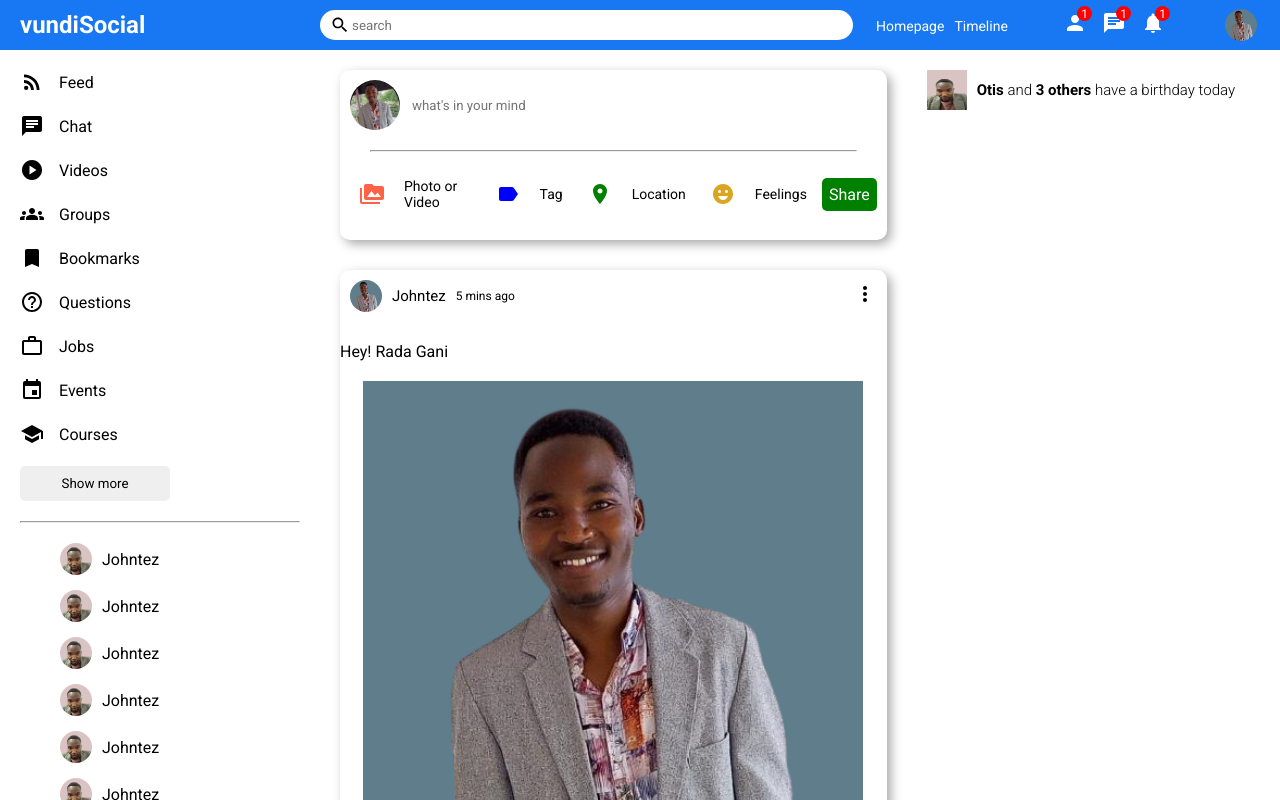
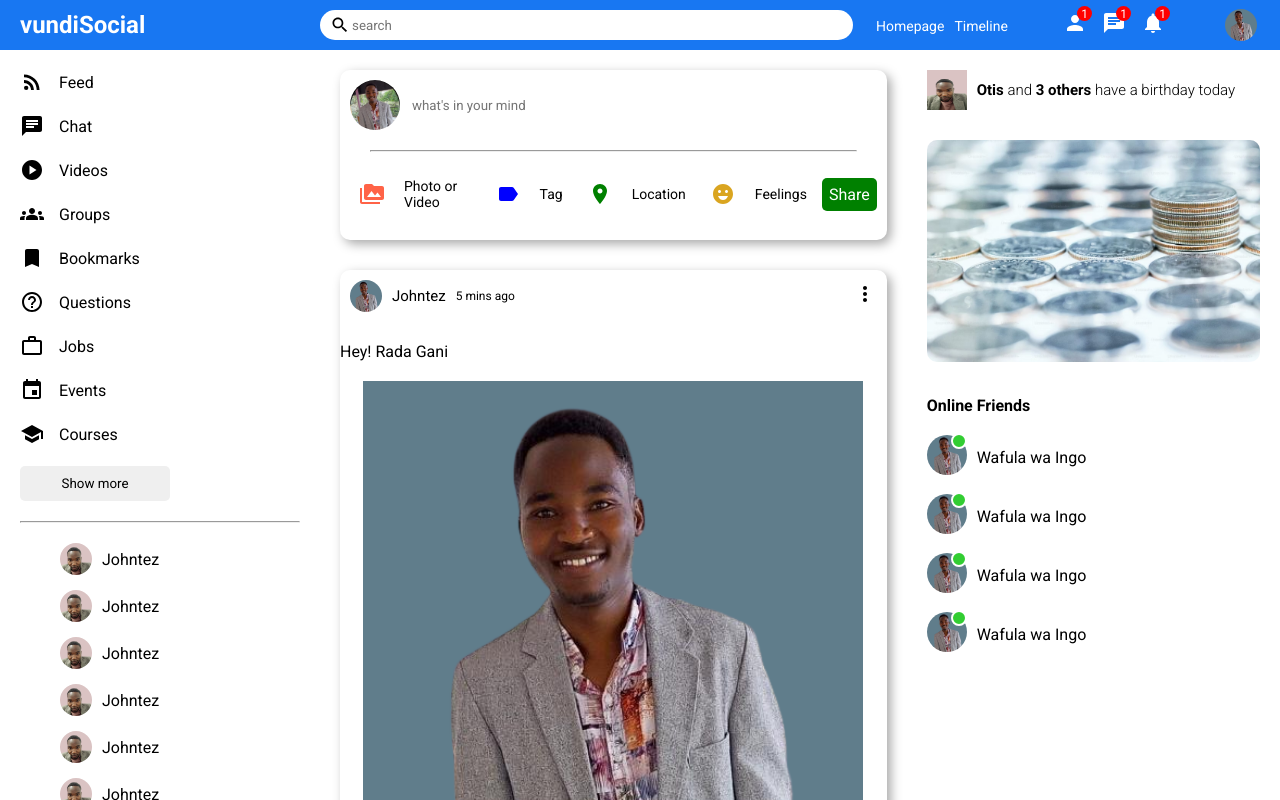
Before and after one commit to johnVundi/vundi-social, a React (Create React App) app: page / in a window 1280 px wide. Shown: the top 800 px of the page. Built offline with nearby package versions, Linux system fonts and the light colour scheme.

Commit message:
complete tasks

```diff
--- a/src/components/rightbar/Rightbar.jsx
+++ b/src/components/rightbar/Rightbar.jsx
@@ -11,6 +11,38 @@
           <b>Otis</b> and <b>3 others</b> have a birthday today
         </span>
       </div>
+      <img src="/assets/persons/ad.avif" alt="" className="rightbarAd" />
+      <h4 className="rightbarTitle"> Online Friends</h4>
+      <ul className="rightbarFriendsList">
+        <li className="rightbarFriend">
+          <div className="rightbarProfileImgContainer">
+            <img src="assets/persons/person1.png" alt="" className="rightbarProfileImg" />
+            <span className="rightbarOnline"></span>
+          </div>
+          <span className="rightbarUsername">Wafula wa Ingo</span>
+        </li>
+        <li className="rightbarFriend">
+          <div className="rightbarProfileImgContainer">
+            <img src="assets/persons/person1.png" alt="" className="rightbarProfileImg" />
+            <span className="rightbarOnline"></span>
+          </div>
+          <span className="rightbarUsername">Wafula wa Ingo</span>
+        </li>
+        <li className="rightbarFriend">
+          <div className="rightbarProfileImgContainer">
+            <img src="assets/persons/person1.png" alt="" className="rightbarProfileImg" />
+            <span className="rightbarOnline"></span>
+          </div>
+          <span className="rightbarUsername">Wafula wa Ingo</span>
+        </li>
+        <li className="rightbarFriend">
+          <div className="rightbarProfileImgContainer">
+            <img src="assets/persons/person1.png" alt="" className="rightbarProfileImg" />
+            <span className="rightbarOnline"></span>
+          </div>
+          <span className="rightbarUsername">Wafula wa Ingo</span>
+        </li>
+      </ul>
     </div>
     </div>
   )
--- a/src/components/rightbar/rightbar.css
+++ b/src/components/rightbar/rightbar.css
@@ -17,3 +17,44 @@
     font-weight: 300;
     font-size: 15px;
 }
+.rightbarAd{
+    width: 100%;
+    border-radius: 10px;
+    margin: 30px 0;
+}
+.rightbarTitle{
+   margin-bottom: 20px;
+}
+.rightbarFriendsList{
+    padding: 0;
+    margin: 0;
+    list-style: none;
+}
+.rightbarFriend{
+    display: flex;
+    align-items: center;
+    margin-bottom: 15px;
+}
+.rightbarProfileImgContainer{
+    margin-right: 10px;
+    position: relative;
+}
+.rightbarProfileImg{
+    width: 40px;
+    height: 40px;
+    border-radius: 50%;
+    object-fit: cover;
+}
+.rightbarOnline{
+    width: 12px;
+    height: 12px;
+    border-radius: 50%;
+    background-color: limegreen;
+    position: absolute;
+    top: -2px;
+    right: 0;
+    border: 2px solid white;
+}
+.rightbarUsername{
+    font-weight: 500;
+}
```
Also changed, not shown: public/assets/persons/ad.avif (added).
